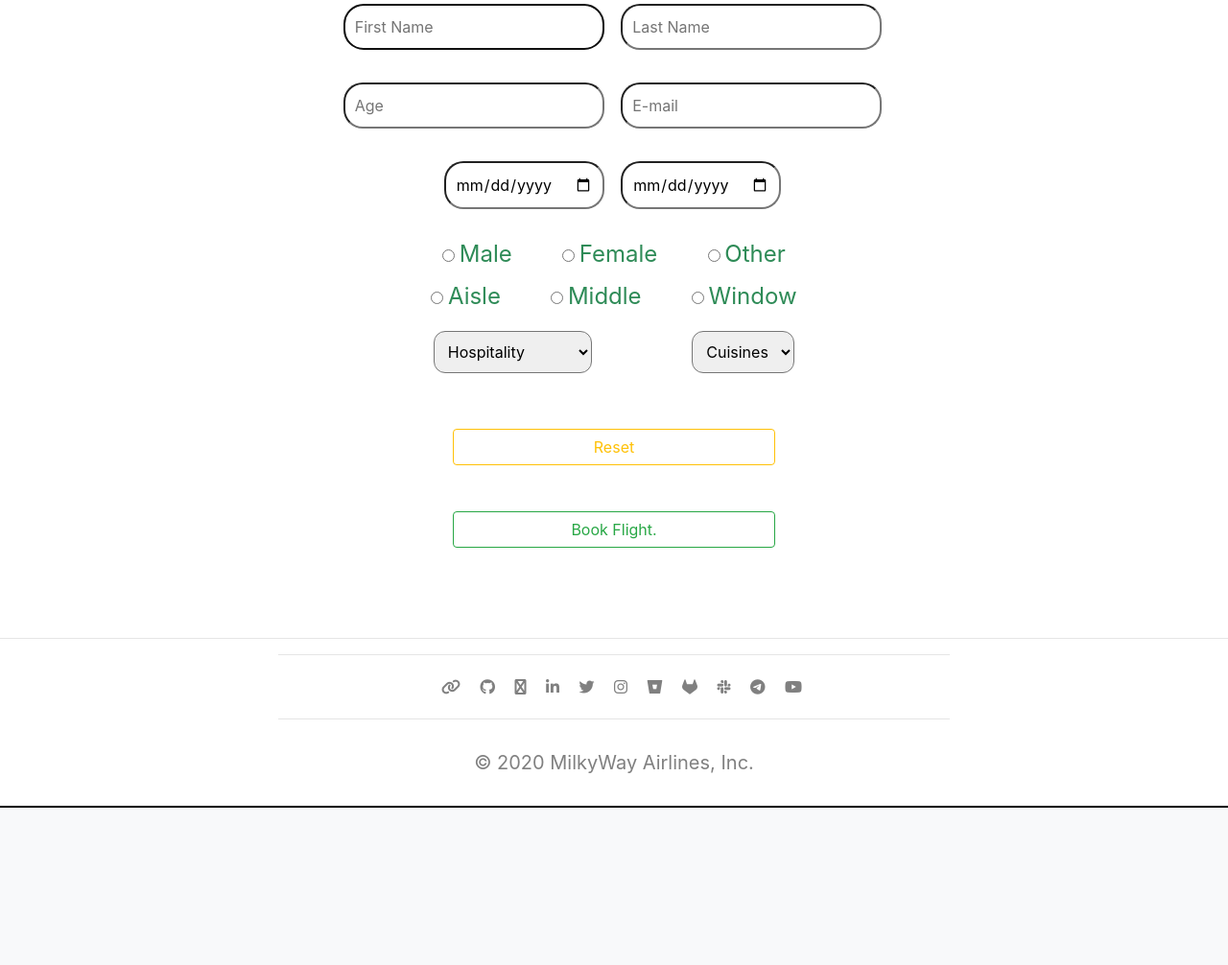
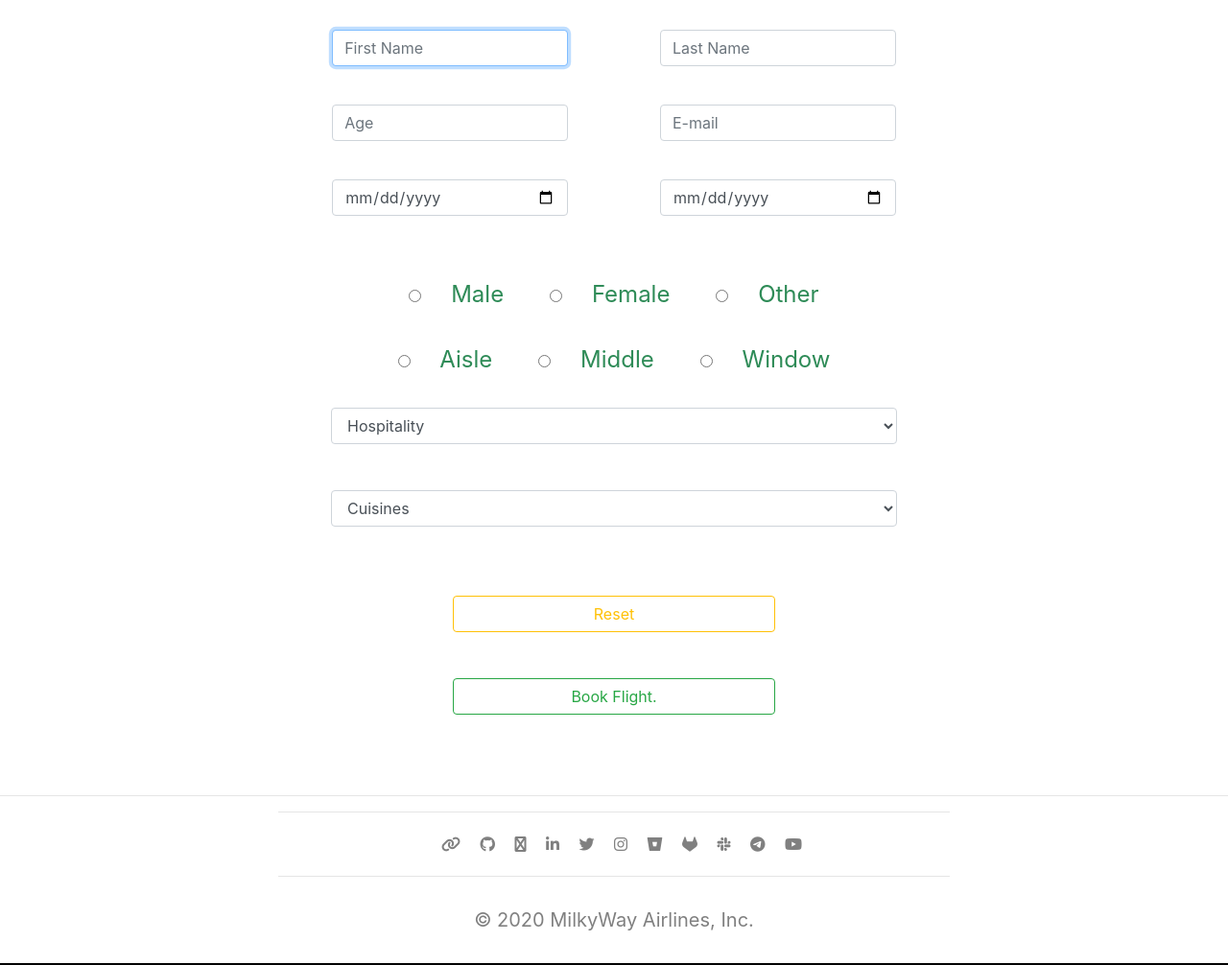
Before and after one commit to PriyanshBordia/The-MilkyWay-Airlines, a Django app: page /travel in a window 1280 px wide. Shown: the part 962-1968 px from the top of the page at 96% size. Before the commit the page ends 1804 px from the top, so only its background shows below. Run offline with Django 3.2, Linux system fonts and the light colour scheme; data that the repository does not hold is empty; some libraries are stand-ins or nearby versions.

Commit message:
form-control

```diff
--- a/flights/static/flights/css/style.css
+++ b/flights/static/flights/css/style.css
@@ -80,39 +83,16 @@ li {
   color: seagreen;
 }
 
-#first-name, #last-name, #age, #e-mail, #departure-date, #arrival-date {
-  border-radius: 20px;
-  padding: 10px;
-  margin: 5px;
+.book-flight-container {
+  max-width: 600px;
+  margin: auto;
+  padding: 20px;
+  text-align: center;
 }
 
-#flights-select-menue {
-  border-radius: 12px;
-  padding: 5px;
-  margin-left: auto;
-  margin-right: auto;
-  text-align: center;
-  text-decoration: none !important;
-}
-
-#hospitality-select-menue, #food-select-menue {
-  border-radius: 12px;
-  padding: 10px;
-  margin-right: 50px;
-  margin-left: 50px;
-  margin-top: 10px;
-  margin-bottom: 10px;
-}
-
-.flights-scheduled {
-  font-size: 18;
-}
-
-.book-flight-container {
-  max-width: 700px;
+.login-action-head, .register-action-head, .form-home-head, .reset-password-action-head {
   margin: auto;
-  padding: 30px;
-  text-align: center;
+  font-size: 20;
 }
 
 .book-flight-button {
--- a/flights/static/flights/css/style.scss
+++ b/flights/static/flights/css/style.scss
@@ -1,4 +1,4 @@
-$form-width: 700px;
+$form-width: 600px;
 $form-btn-size-sm: 2.5in;
 $form-btn-size-md: 3in;
 $form-btn-size-lg: 3.5in;
@@ -40,21 +40,31 @@ h1
 {
     color : #428bca;
     margin-bottom: 10px;
+    font-weight: lighter;
 }
 
-h1:hover, h2:hover
+h1:hover
 {
     -webkit-transition-duration: 0.4s; /* Safari */
     transition-duration: 0.4s;
     background-color: white;
     color: #7dce94;
-    font-weight: lighter;
 }
 
-h2, .home-head
+h2, .home-head, .h2
 {
     color: #ff0000e1;
     font-weight: 400;
+}
+
+h3
+{
+    color: cadetblue;
+}
+
+h4
+{
+    font-weight: lighter;
 }
 
 h5
@@ -63,12 +73,7 @@ h5
     font-weight: lighter;
 }
 
-h5:hover
-{
-    color: #3bc9f8;
-    font-weight: bolder;
-}
-
+// lists
 label
 {
     color: seagreen;
@@ -104,45 +109,21 @@ li
     color: seagreen;
 }
 
-#first-name, #last-name, #age, #e-mail, #departure-date, #arrival-date
-{
-    border-radius: 20px;
-    padding: 10px;
-    margin: 5px;
-}
-
-#flights-select-menue
-{
-    border-radius: 12px;
-    padding: 5px;
-    margin-left: auto;
-    margin-right: auto;
-    text-align: center;
-    text-decoration: none !important;
-}
-
-#hospitality-select-menue, #food-select-menue
-{
-    border-radius: 12px;
-    padding: 10px;
-    margin-right: 50px;
-    margin-left: 50px;
-    margin-top: 10px;
-    margin-bottom: 10px;
-}
-
-.flights-scheduled
-{
-    font-size: $font-sm;
-}
 
 .book-flight-container
 {
     max-width: $form-width;
     margin: auto;
-    padding: 30px;
+    padding: 20px;
     text-align: center;
 }
+
+.login-action-head, .register-action-head, .form-home-head, .reset-password-action-head
+{
+    margin: auto;
+    font-size: $font-md;
+}
+
 
 .book-flight-button
 {
@@ -151,7 +132,6 @@ li
     margin-right: auto;
     text-decoration: none !important;
 }
-
 
 .register-action-button
 {
@@ -165,50 +145,17 @@ li
     text-decoration: none !important;
 }
 
-.form-home-button
+.form-home-button, .reset-password-action-button
 {
     width: $form-btn-size-sm;
     text-decoration: none !important;
 }
 
-.reset-password-action-button
-{
-    width: $form-btn-size-sm;
-    text-decoration: none !important;
-}
-
-.register-action-container
+.register-action-container, .login-action-container, .form-home-container, .reset-password-action-container
 {
     max-width: $form-width;
     margin: auto;
     text-align: center;
-}
-
-.login-action-container
-{
-    max-width: $form-width;
-    margin: auto;
-    text-align: center;
-}
-
-.form-home-container
-{
-    max-width: $form-width;
-    margin: auto;
-    text-align: center;
-}
-
-.reset-password-action-container
-{
-    max-width: $form-width;
-    margin: auto;
-    text-align: center;
-}
-
-.login-action-head, .register-action-head, .form-home-head, .reset-password-action-head
-{
-    margin: auto;
-    font-size: $font-md;
 }
 
 .reset-password-action-text
@@ -216,6 +163,12 @@ li
     margin: auto;
     font-size: 22px;
     color: #bd8c7d;
+}
+
+.alert
+{
+    text-align: center;
+    font-size: 24px;
 }
 
 /* Error Message */
@@ -238,6 +191,7 @@ li
   text-decoration: none !important;
 }
 
+// table
 table, tr, th, td
 {
     margin: 20px 10px 10px 10px;
@@ -267,11 +221,6 @@ td
     font-family: Verdana, Geneva, Tahoma, sans-serif;
 }
 
-.alert
-{
-    text-align: center;
-    font-size: 24px;
-}
 /*Social Media handles*/
 #social-handles
 {
--- a/flights/templates/flights/travel.html
+++ b/flights/templates/flights/travel.html
@@ -23,62 +23,77 @@
 
                 {% csrf_token %}
 
-                <select id = "flight-select-menue" name="flight_id" title = "Origin -> Destination">
+                <!-- <div > -->
+                    <select class="form-control" name="flight_id">
+                        <option value="" disabled selected>Select a Flight (Origin -> Destination)</option>
                         {% for flight in flights %}
                             <option value="{{ flight.id }}">{{ flight.origin }} to {{ flight.destination }}</option>
                         {% empty %}
                             <div class="alert alert-warning" role="alert">No Flight.!</div>
                         {% endfor %}
                     </select>
+                <!-- </div> -->
+
                 <br>
                 <br>
 
-                <h2>Passenger Details <img src="https://img.icons8.com/clouds/100/000000/passenger-with-baggage.png" /></h2>
+                <div class="form-text h2">Passenger Details <img src="https://img.icons8.com/clouds/100/000000/passenger-with-baggage.png" /></div>
                 <br>
-                <input id="first-name" type="text" class="mr-2" autocomplete="off" autofocus placeholder="First Name" name="first" required>
-                <input id="last-name" type="text" class="mr-2" autocomplete="off" autofocus placeholder="Last Name" name="last" required>
+                <div class="row justify-content-center">
+                    <input class="form-control col-md-5 mb-3" type="text" autocomplete="off" autofocus placeholder="First Name" name="first" required>
+                    <span class="mr-5"></span>
+                    <span class="ml-5"></span>
+                    <input class="form-control col-md-5 mb-3" type="text" autocomplete="off" autofocus placeholder="Last Name" name="last" required>
+                </div>
+                <br>
+                <div class="row justify-content-center">
+                    <input class="form-control col-md-5 mb-3" type="number" autocomplete="off" autofocus placeholder="Age" name="age" required>
+                    <span class="mr-5"></span>
+                    <span class="ml-5"></span>
+                    <input class="form-control col-md-5 mb-3" type="email" autocomplete="off" autofocus placeholder="E-mail" name="email" required>
+                </div>
+                <br>
+                <div class="row justify-content-center">
+                    <input class="form-control col-md-5 mb-3" type="date" autocomplete="off" autofocus placeholder="Departure" name="origin_date">
+                    <span class="mr-5"></span>
+                    <span class="ml-5"></span>
+                    <input class="form-control col-md-5 mb-3" type="date" autocomplete="off" autofocus placeholder="Arrival" name="destination_date">
+                </div>
                 <br>
                 <br>
-                <input id="age" type="number" class="mr-2" autocomplete="off" autofocus placeholder="Age" name="age" required>
-                <input id="e-mail" type="email" class="mr-2" autocomplete="off" autofocus placeholder="E-mail" name="email" required>
-                <br>
-                <br>
-                <input id="departure-date" type="date" class="mr-2" autocomplete="off" autofocus placeholder="Departure" name="origin_date">
-                <input id="arrival-date" type="date" class="mr-2" autocomplete="off" autofocus placeholder="Arrival" name="destination_date">
-                <br>
+                <div class="row">
+                    <label for="male" class="mr-4 ml-auto"><input id="male" class="mr-4" type="radio" name="sex" value="M"> Male</label>
+                    <label for="female" class="mr-4 ml-4"><input id="female" class="mr-4"  type="radio" name="sex" value="F"> Female</label>
+                    <label for="other" class="mr-auto ml-4"><input id="other" class="mr-4" type="radio" name="sex" value="X"> Other</label>
+                </div>
+
                 <br>
 
-                <input type="radio" id="male" class="ml-auto" name="sex" value="M" default=True>
-                <label for="male" class="mr-4">Male</label>
-                <input type="radio" id="female" class="ml-4" name="sex" value="F">
-                <label for="female" class="mr-4">Female</label>
-                <input type="radio" id="other" class="ml-4" name="sex" value="X">
-                <label for="other">Other</label>
+                <div class="row">
+                    <label for="aisle" class="mr-4 ml-auto"><input id="aisle" class="mr-4" type="radio" name="seat" value="A"> Aisle </label>
+                    <label for="middle" class="mr-4 ml-4"><input id="midle" class="mr-4" type="radio" name="seat" value="M"> Middle </label>
+                    <label for="window" class="mr-auto ml-4"><input id="window" class="mr-4" type="radio"  name="seat" value="W"> Window</label>
+                </div>
+
                 <br>
 
-                <input type="radio" id="aisle" class="ml-auto" name="seat" value="A">
-                <label for="aisle" class="mr-4"> Aisle </label>
-                <input type="radio" id="midle" class="ml-4" name="seat" value="M">
-                <label for="middle" class="mr-4"> Middle </label>
-                <input type="radio" id="window" class="ml-4" name="seat" value="W">
-                <label for="window">Window</label>
-                <br>
-
-                <select id = "hospitality-select-menue" name="hospitality">
-                    <option value="" disabled selected=true style="color: gray;">Hospitality</option>
+                <div class="row">
+                    <select class="form-control mb-4" name="hospitality">
+                        <option value="" disabled selected>Hospitality</option>
                         <option value="FC">First Class</option>
                         <option value="BC">Bussiness Class</option>
                         <option value="EC">Economy Class</option>
                     </select>
 
-                <select  id = "food-select-menue" name="foods">
-                    <option value="" disabled selected=true style="color: gray;">Cuisines</option>
+                    <select class="form-control mt-4" name="foods">
+                        <option value="" disabled selected>Cuisines</option>
                         {% for food in foods %}
                             <option value="{{ food.id }}">{{ food.name }}</option>
                         {% empty %}
                             <div class="alert alert-info" role="alert">No Food.!</div>
                         {% endfor %}
                     </select>
+                </div>
 
                 <br>
 
--- a/flights/templates/registration/password_reset_form.html
+++ b/flights/templates/registration/password_reset_form.html
@@ -9,12 +9,12 @@
 {% block body %}
 
     <div class="container container-fluid text-center mt-3 ml-auto mr-auto">
-        <div class="reset-password-action justify-content-centre">
+        <div class="reset-password-action justify-content-center">
 
             <h2 class="mt-3">Forgot your password?</h2>
 
             <div class="reset-password-action-text mt-3">
-                Enter your email address below, and we'll email instructions for setting a new one.
+                Enter your email address below, and we'll email instructions for setting a new one ().
             </div>
 
             <form method="POST">
```
Also changed, not shown: other parts of flights/static/flights/css/style.css (+20 -45 lines), flights/templates/flights/user.html (+20 -17 lines), the_milkyway_airlines/settings.py (+4 -4 lines), 1 other file. Lines whose indentation alone changed are shown as unchanged.
